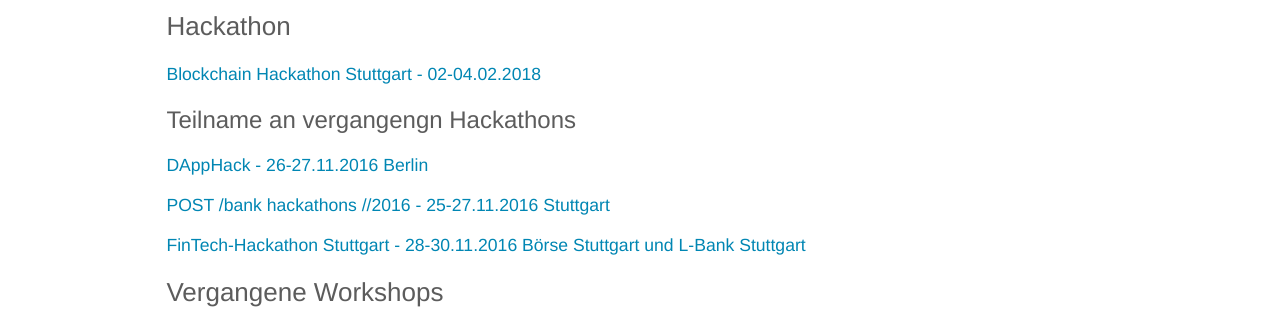
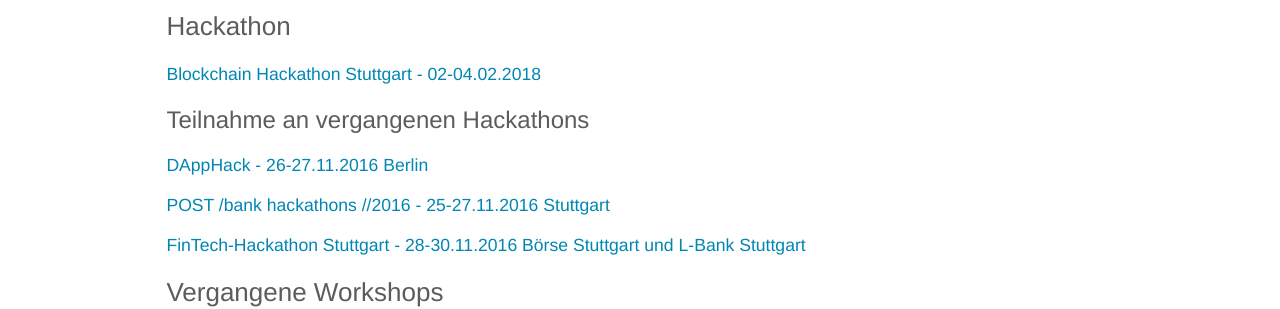
Before and after one commit to blocklab/site, a Jekyll site: the page built from events.md, in a window 1280 px wide. Shown: the part 627-936 px from the top of the page. Built offline with Jekyll 4.4.1, drawn with Linux system fonts in a browser that asks for light colours.

Commit message:
Update events.md

```diff
--- a/events.md
+++ b/events.md
@@ -12,7 +12,7 @@ Zukünftige und vergangene Meetups können auf der [meetup.com](https://www.meet
 
 [Blockchain Hackathon Stuttgart - 02-04.02.2018](http://www.blockchain-hackathon.de/)
 
-### Teilname an vergangengn Hackathons
+### Teilnahme an vergangenen Hackathons
 
 [DAppHack - 26-27.11.2016 Berlin](https://www.eventbrite.de/e/dapphack-registration-29070767448?aff=es2)
 
```
